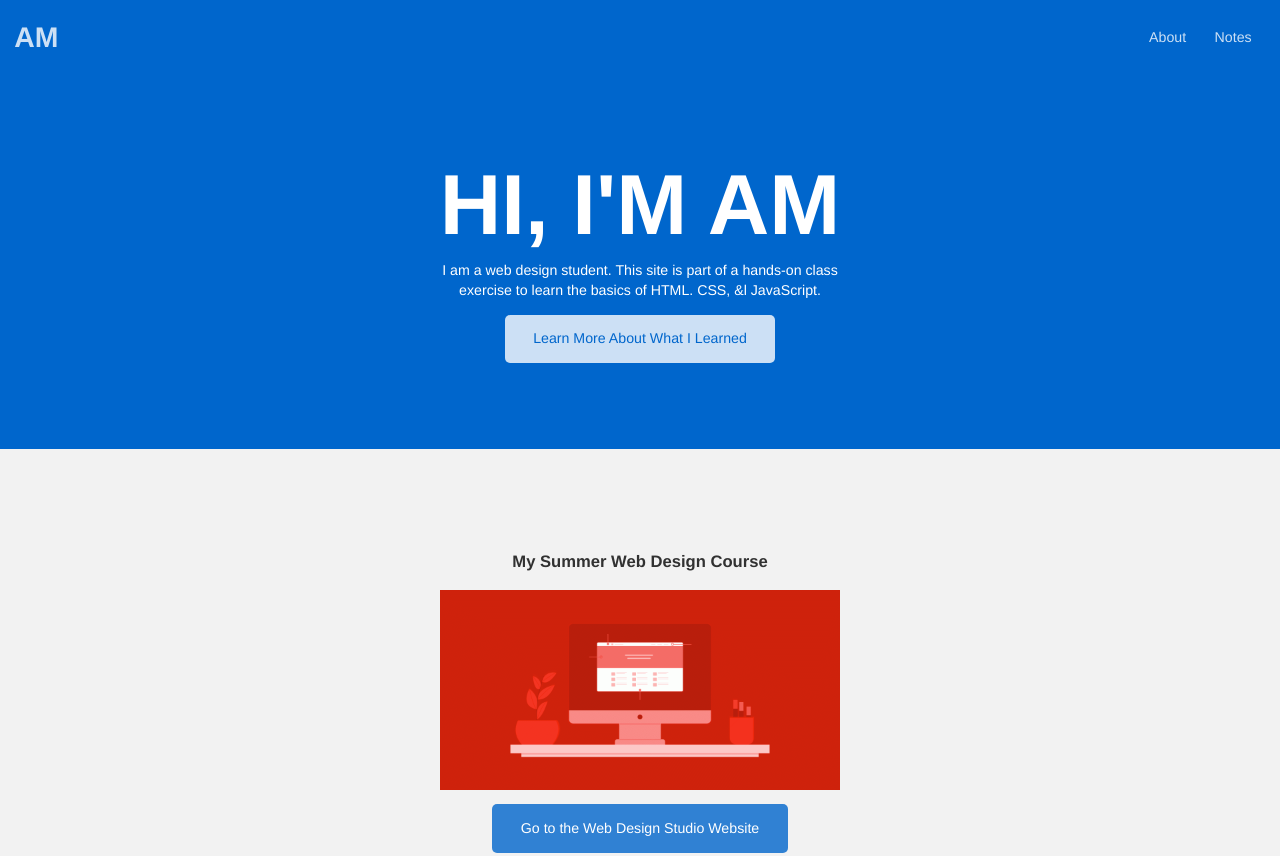
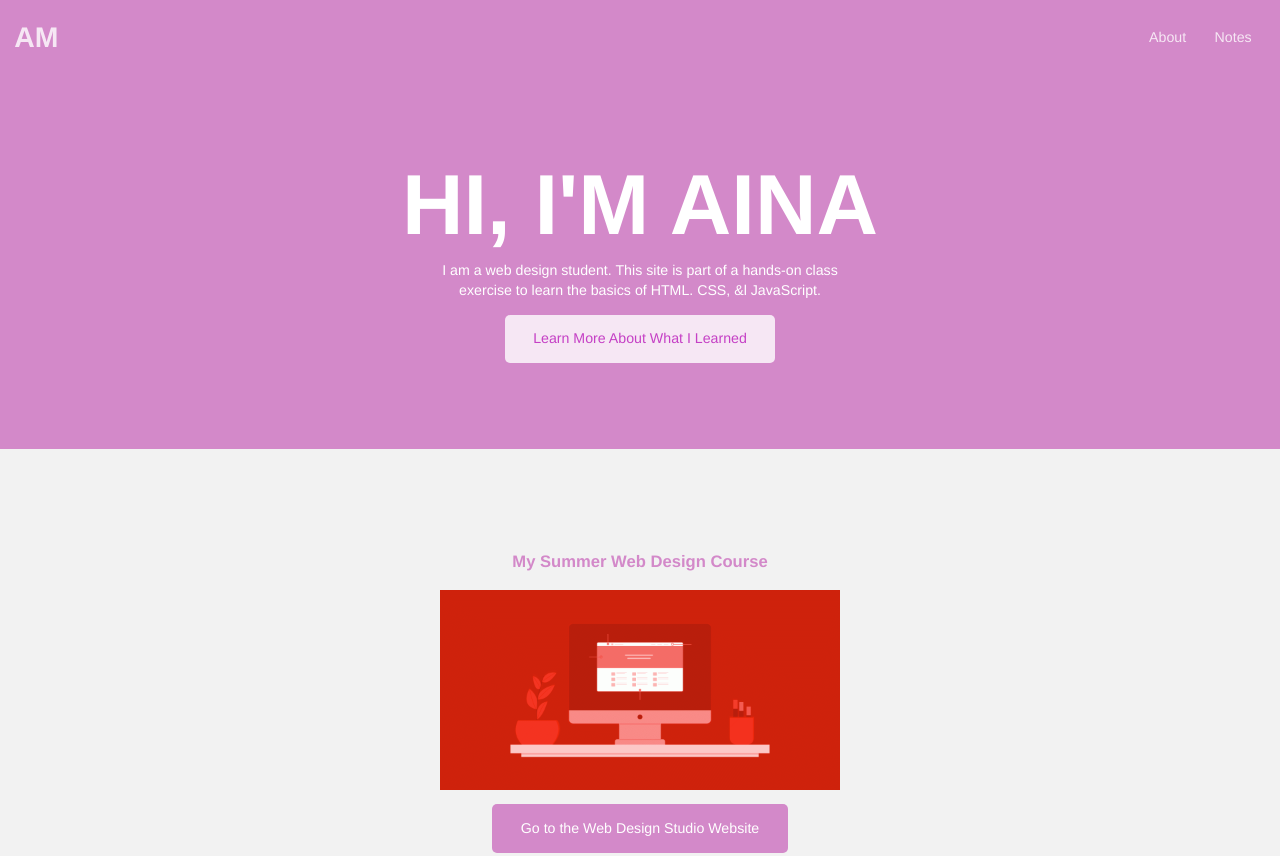
Before and after one commit to iolaniaina/iolaniaina.github.io, a plain HTML site: page index.html in a window 1280 px wide. Shown: the top 856 px of the page. Drawn offline with Linux system fonts and the light colour scheme.

Commit message:
change colors

```diff
--- a/css/style.css
+++ b/css/style.css
@@ -3,7 +3,7 @@
 body { margin: 0; }
 
 /* GLOBAL COLORS */
-body { color: rgba(0, 0, 0, 0.8); }
+body { color: rgba(211, 137, 201); }
 a { color: rgba(0, 102, 204, 1); }
 a:hover { color: rgba(0, 51, 153, 1); }
 
@@ -25,16 +25,16 @@ img {
     display: inline-block;
     padding: 1em 2em;
     text-decoration: none;
-    background-color: rgba(0, 102, 204, .8);
+    background-color: rgba(211, 137, 201);
     color: white;
     border-radius: 5px;
 }
 .button:hover {
-    background-color: rgba(0, 102, 204, 1);
+    background-color: rgb(197, 83, 178);
     color: white;
 }
 .button.dark {
-    color: rgba(0, 102, 204, 1);
+    color: rgb(197, 64, 197);
     background-color: rgba(255, 255, 255,.8);
 }
 .button.dark:hover {
@@ -44,7 +44,7 @@ img {
 /* SITE STRUCTURE */
 
 header {
-    background-color: rgba(0, 102, 204, 1);
+    background-color: rgba(211, 137, 201);
     color: rgba(0, 0, 0, 0.8);
     padding: 1em;
     display: grid;
@@ -88,7 +88,7 @@ main {
 
 /* HERO SECTION */
 .hero {
-    background-color: rgba(0, 102, 204, 1);
+    background-color: rgb(211, 137, 201);
     text-align: center;
     color: white;
     padding: 6em 1em;
--- a/index.html
+++ b/index.html
@@ -25,7 +25,7 @@
     </header>
     <main>
         <section class="hero">
-            <h2>Hi, I'm AM</h2>
+            <h2>Hi, I'm Aina</h2>
             <p>I am a web design student. This site is part of a hands-on class exercise to learn the basics of HTML. CSS, &ampl JavaScript.</p>
             <a href="about.html" class="button dark">Learn More About What I Learned</a>
         </section>
```
